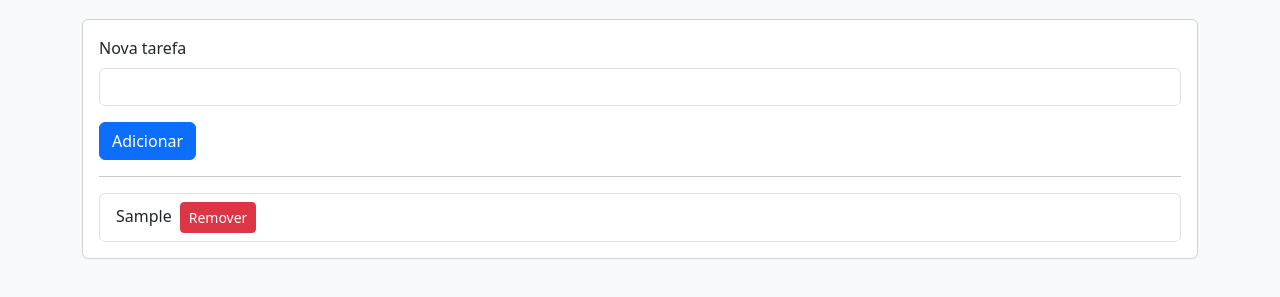
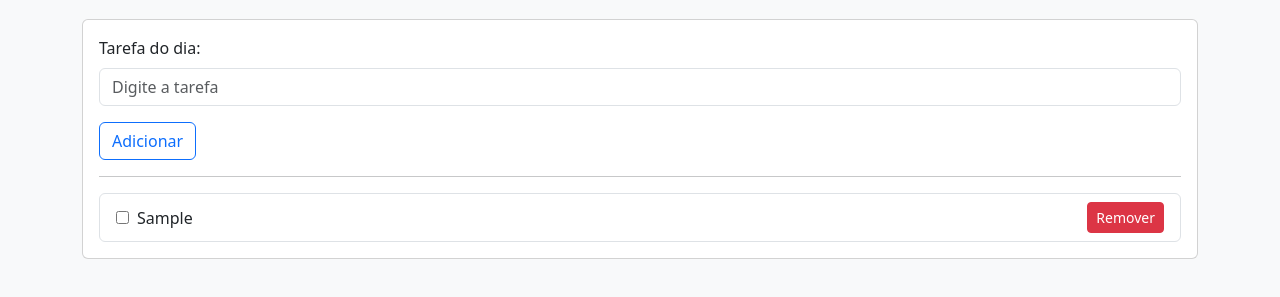
Before and after one commit to SabriFernandes/S2_R2-AT1_PEND, a plain HTML site: page index.html in a window 1280 px wide. Both pictures are taken after typing "Sample" into the empty fields and a click on the button "Adicionar". Shown: the part 101-398 px from the top of the page. Drawn offline with nearby package versions, Linux system fonts and the light colour scheme.

Commit message:
Exercício de PEND sobre checkout e listar

```diff
--- a/index.html
+++ b/index.html
@@ -3,31 +3,32 @@
 
 <head>
     <meta charset="UTF-8">
-    <title>Atividade 5</title>
+    <title>Lista de Tarefas</title>
 
     <link href="https://cdn.jsdelivr.net/npm/bootstrap@5.3.2/dist/css/bootstrap.min.css" rel="stylesheet">
+
 </head>
 
 <body class="bg-light">
 
     <main class="container mt-5">
+
         <h1 class="text-center mb-4">📋 Lista de Tarefas</h1>
 
         <div class="card">
             <div class="card-body">
 
                 <div class="mb-3">
-                    <label class="form-label">Nova tarefa</label>
+                    <label class="form-label">Tarefa do dia:</label>
                     <input type="text" id="inputTarefa" class="form-control" placeholder="Digite a tarefa">
                 </div>
 
-                <button id="btnAdicionar" class="btn btn-primary">
+                <!-- Botão adicionar -->
+                <button id="btnAdicionar" class="btn btn-outline-primary">
                     Adicionar
                 </button>
 
                 <hr>
-
-                <p id="mensagem" class="fw-bold"></p>
 
                 <ul id="listaTarefas" class="list-group mt-3">
 
@@ -35,9 +36,12 @@
 
             </div>
         </div>
+
     </main>
 
+    <!-- Conecta no script.js -->
     <script src="script.js"></script>
+
 </body>
 
 </html>
--- a/script.js
+++ b/script.js
@@ -6,32 +6,47 @@ btnAdicionar.addEventListener("click", () => {
 
     let textoTarefa = inputTarefa.value;
 
-    // verifica se o campo não está vazio
-    if (textoTarefa.trim() !== "") { //.trim não deixa espaço em branco
+    if (textoTarefa.trim() !== "") { //Trim é para não haver partes em branco
 
-        // cria o item da lista
         let li = document.createElement("li");
-        li.className = "list-group-item";
-        li.innerText = textoTarefa;
+        li.className = "list-group-item d-flex align-items-center justify-content-between";
 
-        // cria o botão remover
-        let btnRemover = document.createElement("button");
+        let div = document.createElement("div");
+        li.appendChild(div);
+
+        let checkbox = document.createElement("input"); // criar checkbox
+        checkbox.type = "checkbox";
+        checkbox.className = "me-2";
+        div.appendChild(checkbox);
+
+        let texto = document.createElement("texto");// criar texto da tarefa
+        texto.innerText = textoTarefa;
+        div.appendChild(texto);
+
+        let btnRemover = document.createElement("button"); // criar botão remover
         btnRemover.innerText = "Remover";
         btnRemover.className = "btn btn-danger btn-sm ms-2";
-
-        // adiciona o botão dentro do li
         li.appendChild(btnRemover);
 
-        // adiciona o li na lista
+        // adicionar tarefa na lista
         listaTarefas.appendChild(li);
 
-        // evento para remover a tarefa
+        // mudar cor quando marcar
+        checkbox.addEventListener("change", () => {
+            if (checkbox.checked) {
+                li.style.backgroundColor = "lightgreen";
+            } else {
+                li.style.backgroundColor = "white";
+            }
+        });
+
+        // remover tarefa
         btnRemover.addEventListener("click", () => {
             li.remove();
         });
 
-        // limpa o input
-        inputTarefa.value = " ";
+        // limpar input
+        inputTarefa.value = "";
     }
 
 });
```
